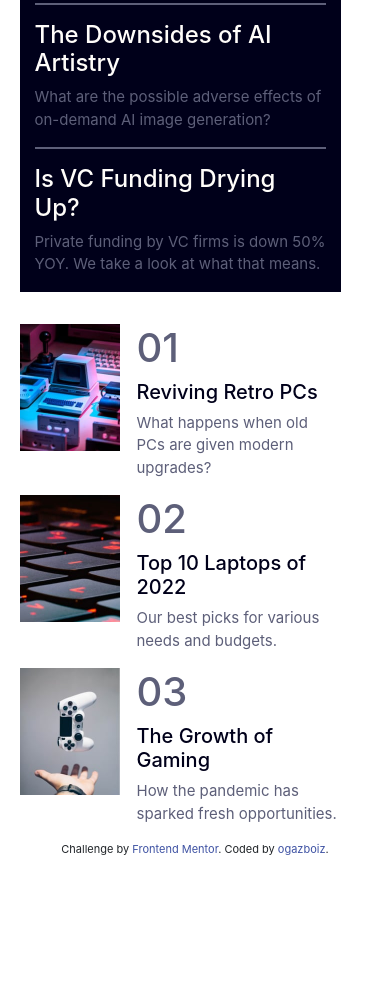
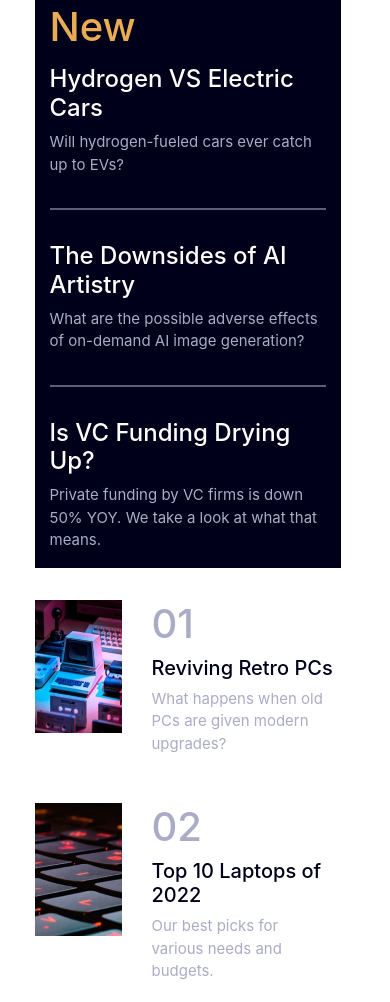
Before and after one commit to ogazboiz/web-3.0_Homepage, a plain HTML site: page index.html in a window 390 px wide. Shown: the part 830-1832 px from the top of the page. Before the commit the page ends 1720 px from the top, so only its background shows below. Drawn offline with nearby package versions, Linux system fonts and the light colour scheme.

Commit message:
completed

```diff
--- a/index.html
+++ b/index.html
@@ -67,7 +67,16 @@
     <section class="accessories-details">
       <div class="row container">
         <div class="col col-lg-8">
-          <img src="/assets/images/image-web-3-desktop.jpg" width="100%" />
+          <img
+            class="web-img"
+            src="/assets/images/image-web-3-desktop.jpg"
+            width="100%"
+          />
+          <img
+            class="mobile-img"
+            src="/assets/images/image-web-3-mobile.jpg"
+            width="100%"
+          />
           <div class="row web-three">
             <div class="col-lg-6">
               <h1 class="title-style">The Bright Future of Web 3.0?</h1>
@@ -84,13 +93,15 @@
         </div>
         <div class="col-lg-4 New">
           <h1>New</h1>
-          <div>
-            <h4>Hydrogen VS Electric Cars</h4>
+          <div class="news-section">
+            <a href="http://"><h4>Hydrogen VS Electric Cars</h4></a>
+
             <p>Will hydrogen-fueled cars ever catch up to EVs?</p>
           </div>
           <hr class="line" />
-          <div>
-            <h4>The Downsides of AI Artistry</h4>
+          <div class="news-section">
+            <a href="http://"><h4>The Downsides of AI Artistry</h4></a>
+
             <p>
               What are the possible adverse effects of on-demand AI image
               generation?
@@ -98,8 +109,9 @@
             <hr class="line" />
           </div>
 
-          <div>
-            <h4>Is VC Funding Drying Up?</h4>
+          <div class="news-section">
+            <a href="http://"><h4>Is VC Funding Drying Up?</h4></a>
+
             <p>
               Private funding by VC firms is down 50% YOY. We take a look at
               what that means.
@@ -108,14 +120,14 @@
         </div>
       </div>
     </section>
-    <section class="accessories-details">
+    <section class="accessories-detail">
       <div class="row" style="margin-right: 15px">
         <div class="col-lg-4">
-          <div class="row">
+          <div class="row acess-margin">
             <div class="col-lg-4 col-4">
               <img
                 src="/assets/images/image-retro-pcs.jpg"
-                width="100px"
+                width="100%"
                 alt=""
               />
             </div>
@@ -127,12 +139,12 @@
           </div>
         </div>
         <div class="col-lg-4">
-          <div class="row">
+          <div class="row acess-margin">
             <div class="col-lg-4 col-4">
               <img
                 src="/assets/images/image-top-laptops.jpg"
                 alt=""
-                style="width: 100px"
+                style="width: 100%"
               />
             </div>
             <div class="col-lg-8 col-8 tool">
@@ -143,11 +155,11 @@
           </div>
         </div>
         <div class="col-lg-4">
-          <div class="row">
+          <div class="row acess-margin">
             <div class="col-lg-4 col-4 tools-img">
               <img
                 src="/assets/images/image-gaming-growth.jpg "
-                style="width: 100px"
+                style="width: 100%"
                 alt=""
                 srcset=""
               />
--- a/style.css
+++ b/style.css
@@ -20,6 +20,9 @@ body {
   margin: auto;
   align-items: center;
 }
+.mobile-img {
+  display: none;
+}
 .style-color a:hover {
   color: hsl(5, 85%, 63%);
 }
@@ -29,12 +32,24 @@ body {
 }
 .New {
   background-color: hsl(240, 100%, 5%);
-  color: hsl(36, 100%, 99%);
+  padding-top: 2rem;
 }
 .New h1 {
   color: hsl(35, 77%, 62%);
+  margin-bottom: 0.9rem;
+}
+.news-section a:link {
+  text-decoration: none;
+}
+.news-section a {
+  color: hsl(36, 100%, 99%);
+  text-decoration: none;
+}
+.news-section a:hover {
+  color: hsl(35, 77%, 62%);
 }
 .line {
+  margin: 2rem 0;
   border-top: 2px solid hsl(236, 13%, 42%);
 }
 .btn-style {
@@ -42,6 +57,13 @@ body {
   background-color: hsl(5, 85%, 63%);
   border: none;
   color: hsl(36, 100%, 99%);
+  cursor: pointer;
+}
+a {
+  cursor: pointer;
+}
+.btn-style:hover {
+  background-color: hsl(240, 100%, 5%);
 }
 .title-style {
   font-weight: 900;
@@ -54,12 +76,12 @@ body {
 .container {
   margin-top: 1rem;
 }
-.accessories-details {
+.accessories-detail {
   margin-top: 2rem;
   width: 100%;
 }
 .tools {
-  color: hsl(236, 13%, 42%);
+  color: hsl(236, 19%, 72%);
 }
 .tool a:link {
   text-decoration: none;
@@ -71,10 +93,11 @@ body {
 .tool a:hover {
   color: hsl(5, 85%, 63%);
 }
+
 p {
   font-size: 15px;
   font-size: "Inter-Regular";
-  color: hsl(236, 13%, 42%);
+  color: hsl(236, 19%, 72%);
 }
 h5 {
   font-family: "Inter-Bold";
@@ -85,3 +108,36 @@ h4 {
   font-weight: 300;
   color: hsl(233, 8%, 79%);
 }
+
+@media only screen and (max-width: 768px) {
+  /* For mobile phones: */
+  .web-img {
+    display: none;
+  }
+  .mobile-img {
+    display: block;
+  }
+  .New {
+    margin-top: 2rem;
+    margin-left: 15px;
+  }
+  .accessories-detail {
+    margin-left: 15px;
+    margin-top: 2rem;
+  }
+  .tool {
+    margin-left: 0;
+  }
+  .tool p {
+    width: 89%;
+  }
+  .tool a:hover {
+    color: hsl(5, 85%, 63%);
+  }
+  .acess-margin {
+    margin-bottom: 2rem;
+  }
+  .acess-margin img {
+    height: 133px;
+  }
+}
```
